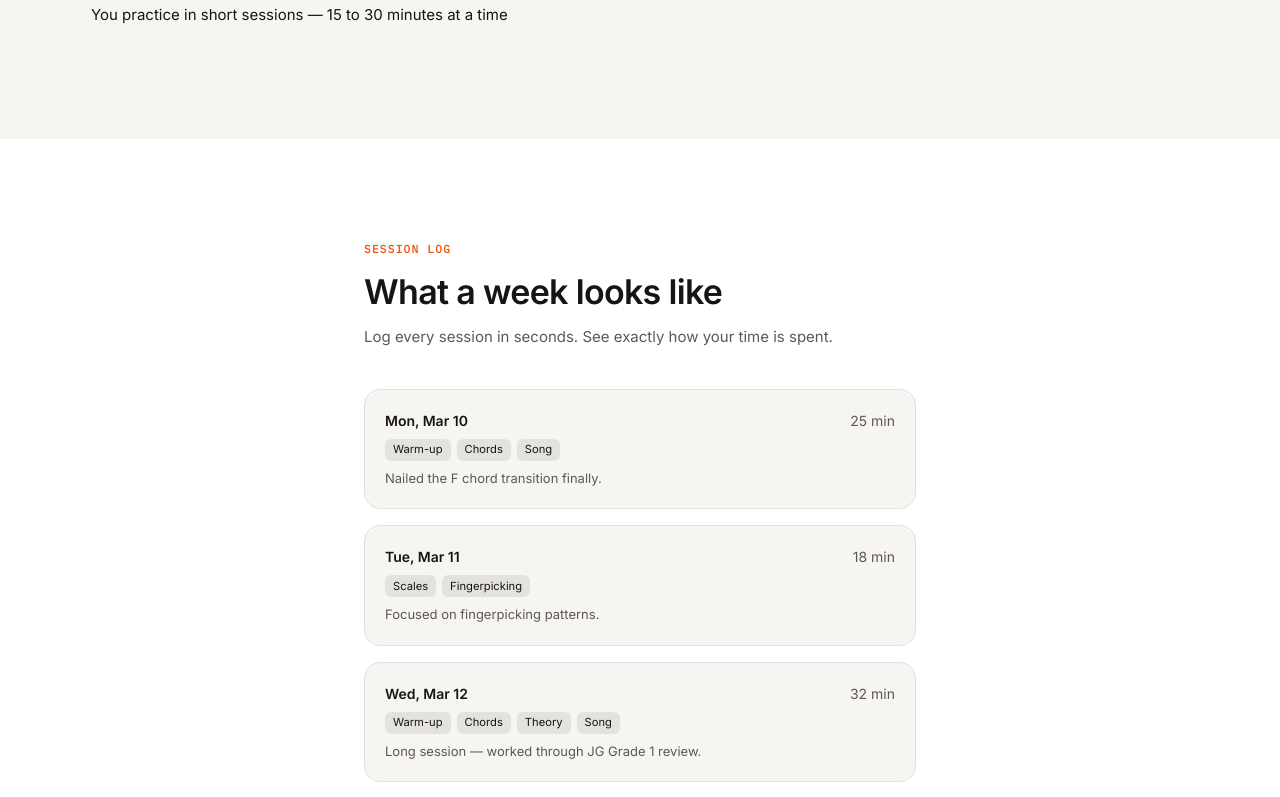
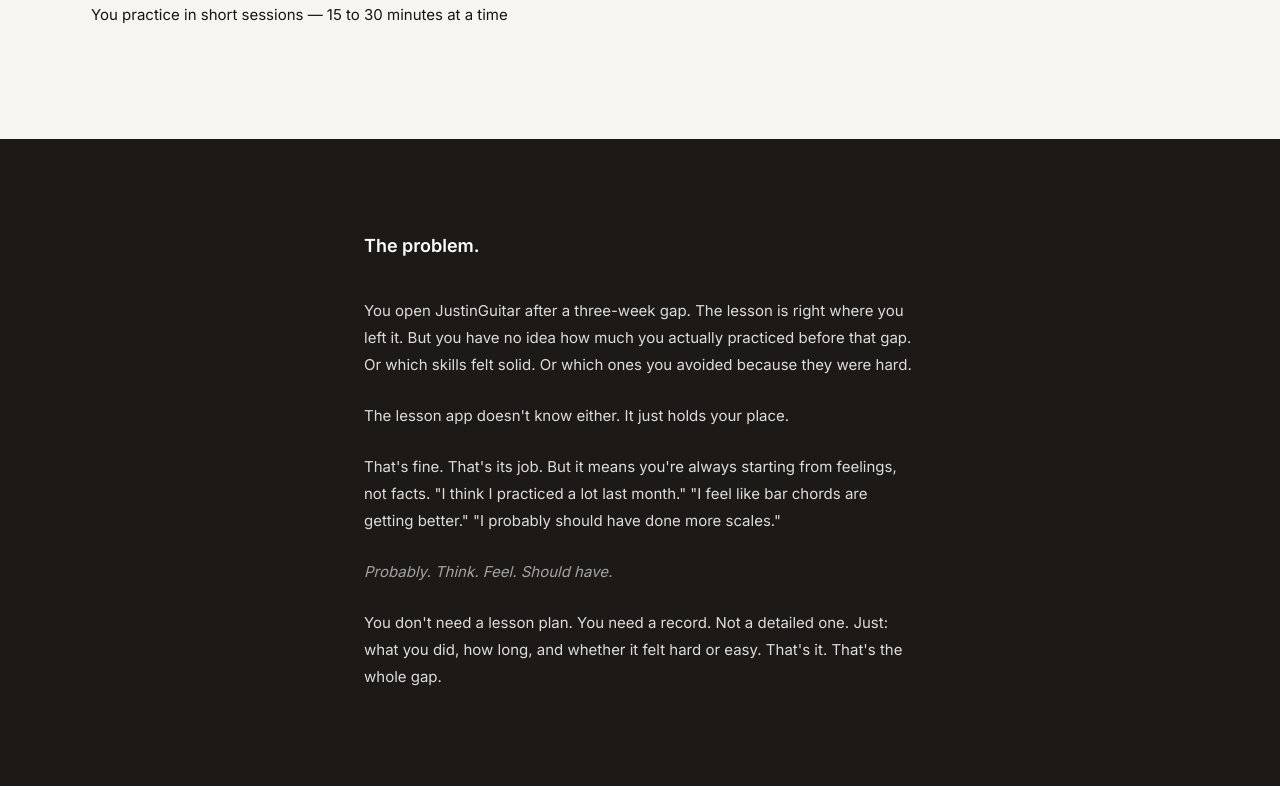
Before and after one commit to rajathbrgowda/guitar-mastery-hub, a React (Vite) app in the folder client/: page / in a window 1280 px wide. Shown: the part 1060-1857 px from the top of the page. Built offline with nearby package versions, Linux system fonts and the light colour scheme; no server answers; some icons are missing.

Commit message:
feat(landing): add TheProblem section — the gap between practicing and knowing

```diff
--- /dev/null
+++ b/client/src/components/landing/TheProblem.tsx
@@ -0,0 +1,38 @@
+import Box from '@mui/material/Box';
+import Container from '@mui/material/Container';
+import Typography from '@mui/material/Typography';
+
+export default function TheProblem() {
+  return (
+    <Box id="the-problem" sx={{ py: { xs: 8, md: 12 }, bgcolor: '#1c1917' }}>
+      <Container maxWidth="sm">
+        <Typography variant="h4" sx={{ mb: 5, fontWeight: 700, color: 'white' }}>
+          The problem.
+        </Typography>
+        <Typography sx={{ mb: 3, color: 'rgba(255,255,255,0.85)', lineHeight: 1.8 }}>
+          You open JustinGuitar after a three-week gap. The lesson is right where you left it. But
+          you have no idea how much you actually practiced before that gap. Or which skills felt
+          solid. Or which ones you avoided because they were hard.
+        </Typography>
+        <Typography sx={{ mb: 3, color: 'rgba(255,255,255,0.85)', lineHeight: 1.8 }}>
+          The lesson app doesn&apos;t know either. It just holds your place.
+        </Typography>
+        <Typography sx={{ mb: 3, color: 'rgba(255,255,255,0.85)', lineHeight: 1.8 }}>
+          That&apos;s fine. That&apos;s its job. But it means you&apos;re always starting from
+          feelings, not facts. &quot;I think I practiced a lot last month.&quot; &quot;I feel like
+          bar chords are getting better.&quot; &quot;I probably should have done more scales.&quot;
+        </Typography>
+        <Typography
+          sx={{ mb: 3, color: 'rgba(255,255,255,0.6)', fontStyle: 'italic', lineHeight: 1.8 }}
+        >
+          Probably. Think. Feel. Should have.
+        </Typography>
+        <Typography sx={{ color: 'rgba(255,255,255,0.85)', lineHeight: 1.8 }}>
+          You don&apos;t need a lesson plan. You need a record. Not a detailed one. Just: what you
+          did, how long, and whether it felt hard or easy. That&apos;s it. That&apos;s the whole
+          gap.
+        </Typography>
+      </Container>
+    </Box>
+  );
+}
--- a/client/src/pages/Landing.tsx
+++ b/client/src/pages/Landing.tsx
@@ -11,6 +11,7 @@ import { useAuth } from '../context/AuthContext';
 import { DarkModeToggle } from '../components/DarkModeToggle';
 import { RoomScene } from '../components/RoomScene';
 import IsThisForYou from '../components/landing/IsThisForYou';
+import TheProblem from '../components/landing/TheProblem';
 import WeekStripMockup from '../components/landing/WeekStripMockup';
 import WhyIBuiltThis from '../components/WhyIBuiltThis';
 import AboutDeveloper from '../components/AboutDeveloper';
@@ -264,6 +265,9 @@ export default function Landing() {
 
       {/* ── IsThisForYou ─────────────────────────────────────────────────────── */}
       <IsThisForYou />
+
+      {/* ── TheProblem ───────────────────────────────────────────────────────── */}
+      <TheProblem />
 
       {/* ── Section 1: What a week looks like ───────────────────────────────── */}
       <Box
```
Also changed, not shown: 1 other file (tests, documents, lock files or other folders).
